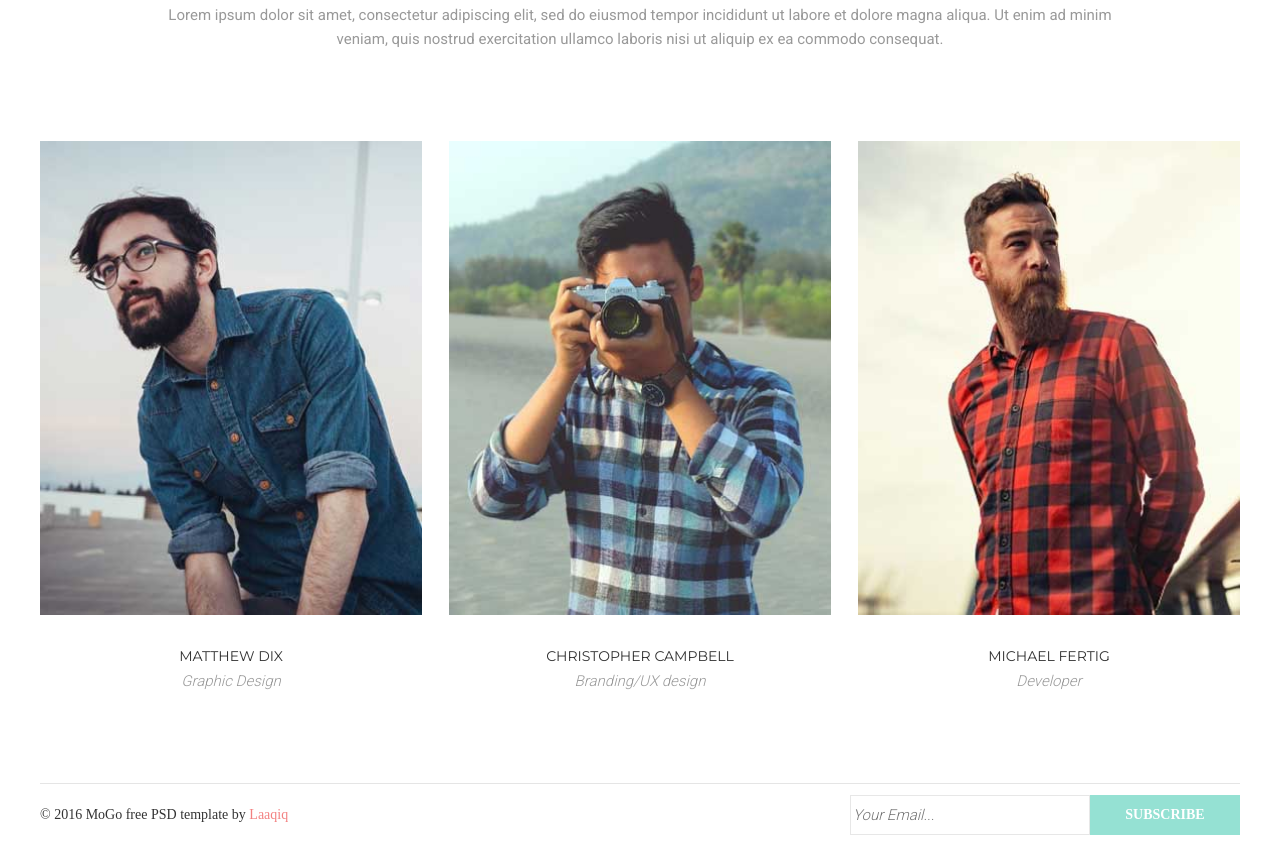
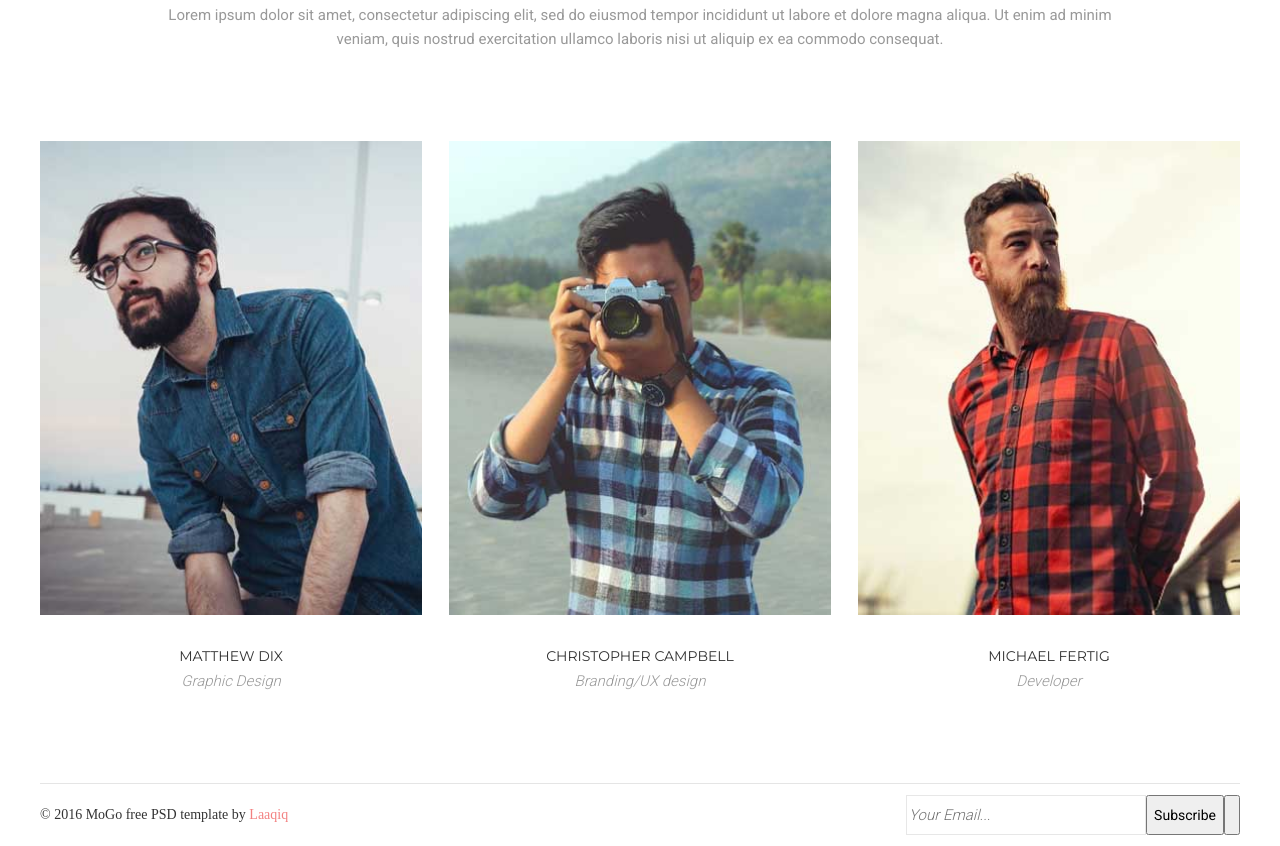
Before and after one commit to LeYuliia/course, a plain HTML site: page html-css/module-6/index.html in a window 1280 px wide. Shown: the part 885-1731 px from the top of the page. Drawn offline with Linux system fonts and the light colour scheme.

Commit message:
Update index.html

```diff
--- a/html-css/module-6/index.html
+++ b/html-css/module-6/index.html
@@ -127,7 +127,7 @@
     </div>
         <div class="subscribe">
             <input type="email" placeholder="Your Email...">
-            <input type="submit" value = "Subscribe">
+            <button type="submit">Subscribe<button>
         </div>
     </footer>
 </body>
```
